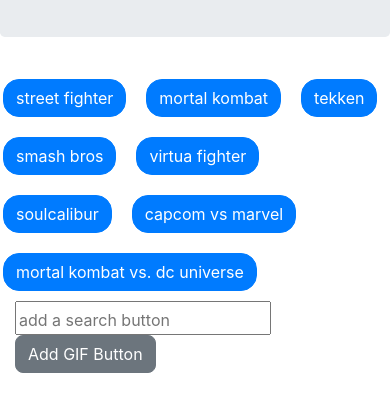
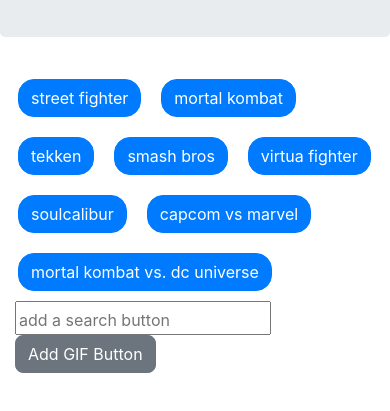
Before and after one commit to golemheavy/giphyAPI, a plain HTML site: page index.html in a window 390 px wide. Shown: the part 83-494 px from the top of the page. Drawn offline with nearby package versions, Linux system fonts and the light colour scheme.

Commit message:
could be made more mobile friendly. I have tried several variations of the layout and this is one of the latest versions. Still trying to perfect it, but out of time

```diff
--- a/index.html
+++ b/index.html
@@ -14,8 +14,7 @@
 	<!-- The selected search terms will be presented here -->
 	<div class="container-fluid">
 		<div class="row">
-			<div class="col">
-				<div class="row" id="buttons-view"></div>
+			<div class="col" id="buttons-view">
 			</div>
 			<div class="col-auto">
 				<form id="term-form">
@@ -25,6 +24,8 @@
 				</form>
 			</div>
 		</div>
+	</div>
+	<div class="container">
 		<div class="row">
 			<div class="col">
 				<div class="row" id="GIF-view"></div>
```
